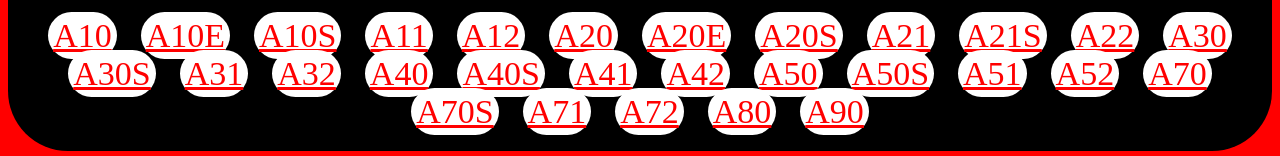
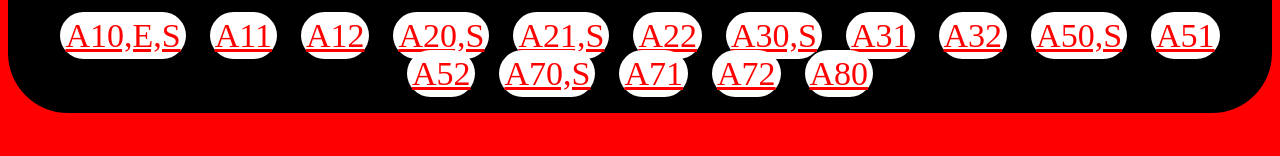
Before and after one commit to Watchies/Linha-A, a plain HTML site: page index.html in a window 1280 px wide. Shown: the part 689-845 px from the top of the page. After the commit the page ends 810 px from the top, so only its background shows below. Drawn offline with Linux system fonts and the light colour scheme.

Commit message:
Update index.html

```diff
--- a/index.html
+++ b/index.html
@@ -34,65 +34,38 @@
 
    <div>
  <div>
-    <a class="link" href="">A10</a>
+  <a class="link" href="https://lista.mercadolivre.com.br/galaxy-a10#D[A:galaxy%20A10]">A10,E,S</a>
 
-    <a class="link" href="">A10E</a>
+    <a class="link" href="https://lista.mercadolivre.com.br/galaxy-a11#D[A:galaxy%20a11]">A11</a>
 
-    <a class="link" href="">A10S</a>
+    <a class="link" href="https://www.americanas.com.br/busca/a12">A12</a>
 
-    <a class="link" href="">A11</a>
+    <a class="link" href="https://celulares.mercadolivre.com.br/samsung/galaxy-a/novo/13-Mpx/galaxy-a20_CustoFrete_Gratis_NoIndex_True#applied_filter_id%3DITEM_CONDITION%26applied_filter_name%3DCondi%C3%A7%C3%A3o%26applied_filter_order%3D11%26applied_value_id%3D2230284%26applied_value_name%3DNovo%26applied_value_order%3D1%26applied_value_results%3D5%26is_custom%3Dfalse">A20,S</a>
 
-    <a class="link" href="">A12</a>
+    <a class="link" href="https://www.magazineluiza.com.br/busca/A21/">A21,S</a>
 
-    <a class="link" href="">A20</a>
+    <a class="link" href="https://lista.mercadolivre.com.br/galaxy-a22#D[A:galaxy%20a22]">A22</a>
 
-    <a class="link" href="">A20E</a>
+    <a class="link" href="https://www.magazineluiza.com.br/busca/A30/">A30,S</a>
 
-    <a class="link" href="">A20S</a>
+    <a class="link" href="https://www.americanas.com.br/busca/a31?rc=A31">A31</a>
 
-    <a class="link" href="">A21</a>
+    <a class="link" href="https://www.americanas.com.br/busca/a32?rc=A32">A32</a>
 
-    <a class="link" href="">A21S</a>
+    <a class="link" href="https://lista.mercadolivre.com.br/galaxy-a50#D[A:galaxy%20a50]">A50,S</a>
 
-    <a class="link" href="">A22</a>
+    <a class="link" href="https://www.americanas.com.br/busca/a51?rc=A51">A51</a>
 
-    <a class="link" href="">A30</a>
+    <a class="link" href="https://lista.mercadolivre.com.br/galaxy-a52#D[A:galaxy%20a52]">A52</a>
 
-    <a class="link" href="">A30S</a>
+    <a class="link" href="https://lista.mercadolivre.com.br/galaxy-a70#D[A:galaxy%20a70]">A70,S</a>
 
-    <a class="link" href="">A31</a>
+    <a class="link" href="https://lista.mercadolivre.com.br/galaxy-a71#D[A:galaxy%20a71]">A71</a>
 
-    <a class="link" href="">A32</a>
+    <a class="link" href="https://lista.mercadolivre.com.br/galaxy-a72#D[A:galaxy%20a72]">A72</a>
 
-    <a class="link" href="">A40</a>
-
-    <a class="link" href="">A40S</a>
-
-    <a class="link" href="">A41</a>
-
-    <a class="link" href="">A42</a>
-
-    <a class="link" href="">A50</a>
-
-    <a class="link" href="">A50S</a>
-
-    <a class="link" href="">A51</a>
-
-    <a class="link" href="">A52</a>
-
-    <a class="link" href="">A70</a>
-
-    <a class="link" href="">A70S</a>
-
-    <a class="link" href="">A71</a>
-
-    <a class="link" href="">A72</a>
-
-    <a class="link" href="">A80</a>
-
-    <a class="link" href="">A90</a>
-
-  </div>
+    <a class="link" href="https://lista.mercadolivre.com.br/galaxy-a80#D[A:galaxy%20a80]">A80</a>
+      </div>
 
 
     <link href="https://watchies.github.io/Linha-A/style.css" rel="stylesheet"/>
```
